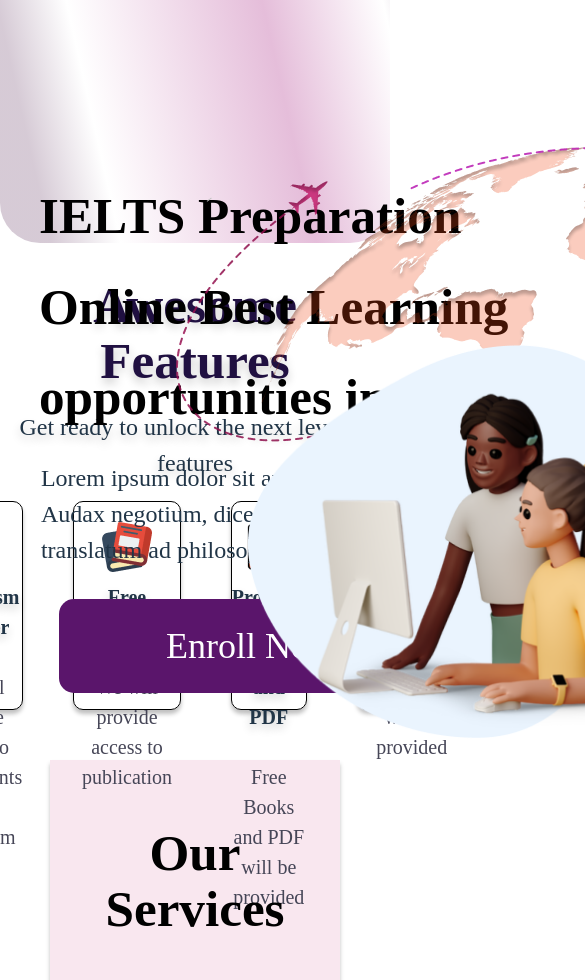
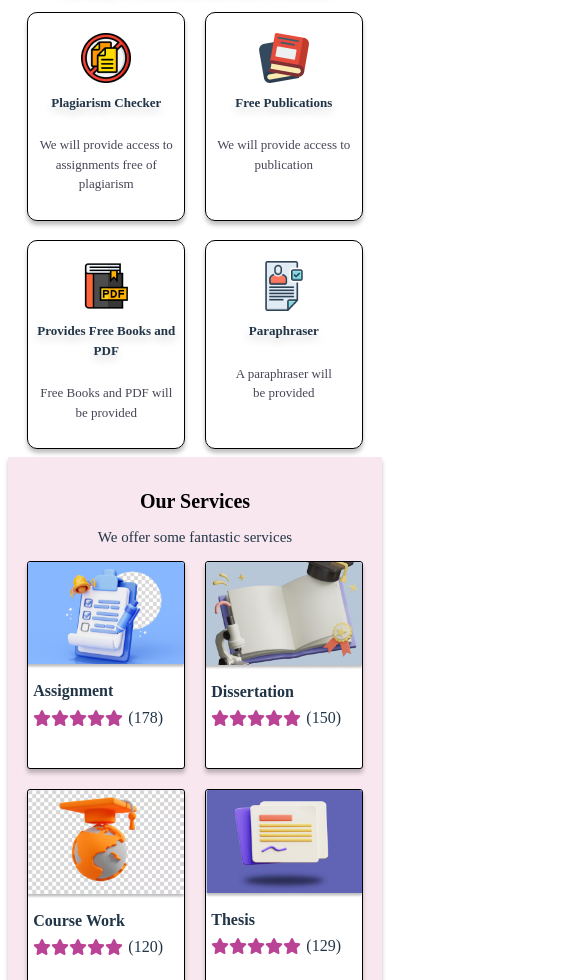
Before and after one commit to Soumil-Biswas-Web/B01F, a React (Vite) app: page / in a window 390 px wide. Shown: the part 1020-2000 px from the top of the page, 585 px wide, since content can reach past the window. Built offline with nearby package versions, Linux system fonts and the light colour scheme.

Commit message:
Added responsiveness

```diff
--- a/src/App.css
+++ b/src/App.css
@@ -10,11 +10,14 @@ header {
 
 .headerContainer {
   margin-right: 20px;
+  display: flex;
+  align-items: center;
 }
 
 .headerContainer button {
   background-color: transparent;
   padding: 10px;
+  height: 42px;
 }
 
 .headerContainer button img{
@@ -31,6 +34,10 @@ header {
   left: 388px;
   background-color: white;
   z-index: 100;
+}
+
+#navWindow {
+  display: none;
 }
 
 .pageFrame {
@@ -144,18 +151,20 @@ h2 {
 .theWorld .heading {
   width: 840px;
   height: 265.67px;
-  top: 1208.24px;
+  /* top: 1208.24px; */
   left: 10vw;
   position: absolute;
+  margin-top: 30px;
 }
 
 .theWorld h2 {
   width: 821px;
   height: 109.07px;
-  top: 1459.93px;
+  /* top: 1459.93px; */
   left: 10.5vw;
   position: absolute;
   text-align: start;
+  margin-top: 300px;
 }
 
 .theWorld .heading h1 {
@@ -163,10 +172,22 @@ h2 {
   margin-top: 0;
 }
 
+.theWorld .heading h1:nth-child(1) {
+  color: #cc1b97;
+}
+
+.theWorld .heading h1:nth-child(2) {
+  color: #5A156B;
+}
+
+.theWorld .heading h1:nth-child(3) {
+  color: #c175ec;
+}
+
 .theWorld button {
   width: 384px;
   height: 93.22px;
-  top: 1619.33px;
+  /* top: 1619.33px; */
   left: 15vw;
   gap: 0px;
   border-radius: 15px;
@@ -174,23 +195,26 @@ h2 {
   position: absolute;
   font-size: 36px;
   color: #FFFFFF;
+  margin-top: 450px;
 }
 
 #planes {
   width: 858px;
   height: 309.49px;
-  top: 1165.36px;
+  /* top: 1165.36px; */
   left: 45vw;
   position: absolute;
+  margin-top: 30px;
 }
 
 #people {
   width: 437.9px;
   height: 417.29px;
-  top: 1350.72px;
+  /* top: 1350.72px; */
   left: 60vw;
   rotate: 0.23 deg;
   position: absolute;
+  margin-top: 230px;
 }
 
 .components > * {
@@ -259,17 +283,28 @@ h2 {
 .ourServices .components {
   display: grid;
   grid-template:
-  "a a a a" 250px
-  "a a a a" 250px
-  "a a a a" 250px
-  "a a a a" 250px / 1fr 1fr 1fr 1fr;
+  "a a a a" 1fr
+  "a a a a" 1fr
+  "a a a a" 1fr
+  "a a a a" 1fr / 1fr 1fr 1fr 1fr;
   gap: 60px;
   justify-items: center;
 }
 
-.servicecomp img {
+.servicecomp .main-img {
   border-radius: 15px 15px 0 0;
   width: 249.5px;
+}
+
+.servicecomp .panel div {
+  display: flex;
+  margin-left: 5px;
+}
+
+.star {
+  width: 18px;
+  color: #c1a8c7;
+  fill: #5A156B;
 }
 
 .servicecomp:nth-child(13) {
@@ -290,7 +325,7 @@ h2 {
 }
 
 .servicecomp p {
-  margin: 5px;
+  margin: 0 0 0 5px;
 }
 
 .asscomp {
@@ -298,6 +333,7 @@ h2 {
   height: 220px;
   background: #EE481447;
   padding: 15px;
+  z-index: 10;
 }
 
 .asscomp h2 {
@@ -308,6 +344,24 @@ h2 {
 .asscomp p {
   text-align: center;
   text-wrap: pretty;
+}
+
+.assistance > img {
+  position: absolute;
+  z-index: 0;
+}
+
+#vert-triangles {
+  rotate: -90deg;
+  right: 20px;
+  margin-right: 200px;
+  margin-top: -300px;
+}
+
+#vert-cross {
+  rotate: 180deg;
+  left: 15%;
+  margin-top: -50px;
 }
 
 .faq {
@@ -349,6 +403,7 @@ h2 {
   opacity: 0.4;
   position: absolute;
   width: 99.9%;
+  height: 594.08px;
 }
 
 .footer .lists {
@@ -372,11 +427,13 @@ h2 {
 .part {
   display: flex;
   justify-content: space-between;
+  height: 550px;
 }
 
 .news {
   margin-right: 100px;
   align-self: flex-end;
+  z-index: 10;
 }
 
 .footer button {
@@ -388,5 +445,187 @@ h2 {
 }
 
 .subscribeButton {
+  background: #BA4396;
+}
+
+#footerPattern {
+  position: absolute;
+  right: 0px;
+  height: 594.08px;
+  /* width: 99.9%; */
+}
+
+.footer .headerContainer {
   background-color: black;
+  margin-right: 0;
+  margin-top: 30px;
+  width: 252px;
 }
+
+@media (max-width: 600px) {
+  h1 {
+    font-size: 20px;
+  }
+
+  h2 {
+    font-size: 15px;
+  }
+
+  header, .pageFrame, #triangles, #cross, #vert-triangles, #vert-cross, #footerPattern {
+    display: none;
+  }
+
+  #navWindow {
+    display: block;
+  }
+
+  .heroImage {
+    border: none;
+  }
+
+  .dataPanel .span {
+    left: 5vw;
+    height: auto;
+    box-shadow: none;
+  }
+
+  .dataPanel .span .data {
+    margin-top: 10px;
+  }
+
+  .theWorld {
+    height: 55vh;
+  }
+
+  .theWorld .heading {
+    width: auto;
+    height: auto;
+  }
+
+  .theWorld h2 {
+    width: auto;
+    margin-top: 45vw;
+  }
+
+  .theWorld button {
+    width: auto;
+    height: 10vw;
+    border-radius: 2vw;
+    font-size: 13px;
+    margin-top: 80vw;
+    left: 10vw
+
+  }
+
+  #planes {
+    width: 65vw;
+    height: 30vw;
+    right: 1px;
+    left: auto;
+  }
+
+  #people {
+    width: 40vw;
+    height: 40vw;
+    right: 5vw;
+    /* left: auto; */
+    margin-top: 70vw;
+  }
+
+  .awesomeFeatures .components, .assistance .components {
+    flex-wrap: wrap;
+    gap: 5vw;
+  }
+
+  .featurecomp {
+    width: 40vw;
+  }
+
+  .featurecomp h2, .featurecomp p{
+    font-size: 13px;
+  }
+
+  .ourServices {
+    margin: 2vw;
+    padding: 5vw;
+  }
+
+  .ourServices .components {
+    /* grid-template-columns: 1fr 1fr 1fr; */
+    grid-template:
+    "a a" 1fr
+    "a a" 1fr
+    "a a" 1fr
+    "a a" 1fr
+    "a a" 1fr
+    "a a" 1fr
+    "a a" 1fr / 1fr 1fr;
+    gap: 20px;
+  }
+
+  .servicecomp {
+    width: 40vw;
+    height: 53vw;
+    border-radius: 3px;
+  }
+
+  .servicecomp:nth-child(13), .servicecomp:nth-child(14) {
+    grid-column: auto;
+  }
+
+  .servicecomp .main-img {
+    border-radius: 3px;
+    /* width: calc(30vw - 1px); */
+    width: 40vw;
+  }
+
+  .servicecomp .panel > p {
+    font-size: 16px;
+  }
+
+  .asscomp {
+    width: 35vw;
+    height: auto;
+  }
+
+  .faq h1 {
+    font-size: 25px;
+  }
+
+  .faqomponent {
+    width: 90vw;
+  }
+
+  .faqomponent > p:first-child {
+    font-size: 16px;
+  }
+
+  .part {
+    flex-direction: column;
+    justify-content: flex-start;
+    height: 600px;
+  }
+
+  .part .lists ul{
+    padding-inline-start: 0;
+  }
+
+
+  .footer > img:first-child {
+    height: 600px;
+  }
+
+  .footer h2, .footer p {
+    font-size: 15px;
+    margin: 0;
+  }
+
+  .news {
+    margin: 0 10vw;
+    align-self: auto;
+  }
+
+  .emailButton {
+    margin-bottom: 10px;
+  }
+}
--- a/src/modules/Assistance.jsx
+++ b/src/modules/Assistance.jsx
@@ -2,6 +2,9 @@ import noPage from "../assets/awesomeFeatures/noPage.png"
 import books from "../assets/awesomeFeatures/books.png"
 import pdf from "../assets/awesomeFeatures/pdf.png"
 import formPage from "../assets/awesomeFeatures/form.png"
+
+import triangles from "../assets/OBJECTS.png"
+import cross from "../assets/OBJECTS_CROSS.png"
 
 import AssComp from "./Asscomp"
 
@@ -28,7 +31,8 @@ export default function Assistance() {
                     desc="Get your schoolwork redone as many times as you like till you are happy."
                 />
             </div>
-
+            <img id="vert-triangles" src={triangles} alt="" />
+            <img id="vert-cross" src={cross} alt="" />
         </div>
     )
 }
--- a/src/modules/Footer.jsx
+++ b/src/modules/Footer.jsx
@@ -1,5 +1,6 @@
 import background from "../assets/footer_background.png"
 import design from "../assets/footer_design.png"
+import HeaderContainer from "./HeaderContainer"
 
 export default function Footer () {
     return(
@@ -33,15 +34,15 @@ export default function Footer () {
                         <p>Important IELTS Articles</p>
                     </ul>
                 </div>
+                <img id="footerPattern" src={design} alt="" />
                 <div className="news">
                     <h2>Newsletter</h2>
                     <p>You can trust us. We only send promo offers,</p>
                     <button className="emailButton">Your email here</button>
                     <button className="subscribeButton">Subscribe</button>
+                    <HeaderContainer />
                 </div>
             </div>
-
-            <img src={design} alt="" />
         </div>
     )
 }
--- /dev/null
+++ b/src/modules/HeaderContainer.jsx
@@ -0,0 +1,19 @@
+import linkedIn from "../assets/navBar/img.svg"
+import meta from "../assets/navBar/img-1.svg"
+import insta from "../assets/navBar/img-2.svg"
+import x from "../assets/navBar/img-3.svg"
+import whatsapp from "../assets/navBar/img-4.svg"
+import telegram from "../assets/navBar/img-5.svg"
+
+export default function HeaderContainer() {
+    return(
+        <div className="headerContainer">
+            <button><img src={linkedIn} alt="" /></button>
+            <button><img src={meta} alt="" /></button>
+            <button><img src={insta} alt="" /></button>
+            <button><img src={x} alt="" /></button>
+            <button><img src={whatsapp} alt="" /></button>
+            <button><img src={telegram} alt="" /></button>
+        </div>
+    )
+}
--- a/src/modules/Navbar.jsx
+++ b/src/modules/Navbar.jsx
@@ -1,9 +1,5 @@
-import linkedIn from "../assets/navBar/img.svg"
-import meta from "../assets/navBar/img-1.svg"
-import insta from "../assets/navBar/img-2.svg"
-import x from "../assets/navBar/img-3.svg"
-import whatsapp from "../assets/navBar/img-4.svg"
-import telegram from "../assets/navBar/img-5.svg"
+import HeaderContainer from "./HeaderContainer"
+import navWindow from "../assets/navBar/navWindow.svg"
 
 import theASSignerlogo from "../assets/theASSignerlogo_2.svg"
 
@@ -11,14 +7,7 @@ function Navbar(){
     return(
         <>
             <header>
-                <div className="headerContainer">
-                    <button><img src={linkedIn} alt="" /></button>
-                    <button><img src={meta} alt="" /></button>
-                    <button><img src={insta} alt="" /></button>
-                    <button><img src={x} alt="" /></button>
-                    <button><img src={whatsapp} alt="" /></button>
-                    <button><img src={telegram} alt="" /></button>
-                </div>
+                <HeaderContainer />
             </header>
             <div className="navbar">
                 <img src={theASSignerlogo} alt="" />
@@ -31,6 +20,7 @@ function Navbar(){
                     <a href="">Contact Us</a>
                 </div>
                 <button className="loginButton">Login</button>
+                <img id="navWindow" src={navWindow} alt="" />
             </div>
         </>
     )
--- a/src/modules/ServiceComp.jsx
+++ b/src/modules/ServiceComp.jsx
@@ -1,12 +1,18 @@
+import star from "../assets/ourServices/star.svg"
+
 export default function ServiceComp({heading = "heading", img, qty = 0, key = 0}) {
     return(
         <div className="servicecomp" key={key}>
-            <img src={img} alt="" />
+            <img className="main-img" src={img} alt="" />
             <div className="panel">
                 <p>{heading}</p>
                 <div>
-                    {/* <img src={stars} alt="" /> */}
-                    <p>{" (" + qty + ")"}</p>
+                    <img className="star" src={star} alt="" />
+                    <img className="star" src={star} alt="" />
+                    <img className="star" src={star} alt="" />
+                    <img className="star" src={star} alt="" />
+                    <img className="star" src={star} alt="" />
+                    <p>{"(" + qty + ")"}</p>
                 </div>
             </div>
         </div>
```
Also changed, not shown: src/assets/navBar/navWindow.svg (added), src/assets/ourServices/star.svg (added).
